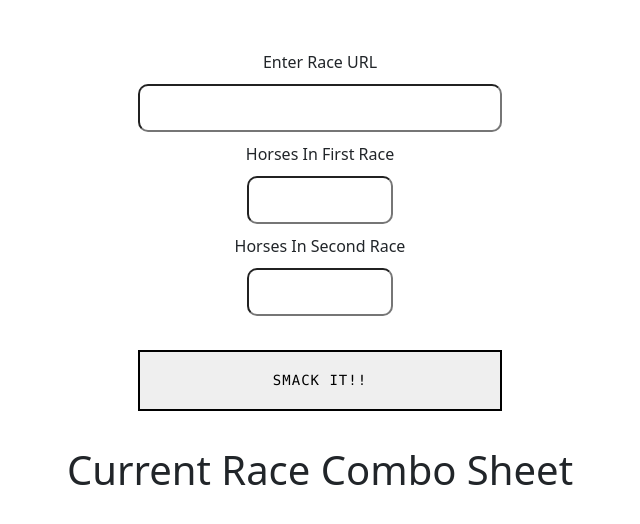
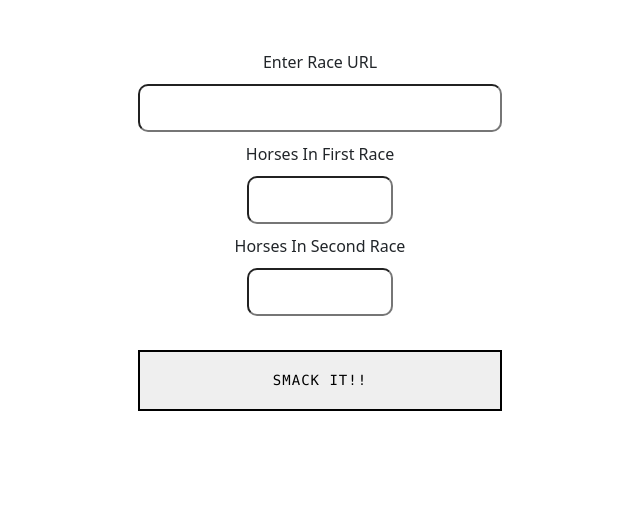
Before and after one commit to JordanMichele/doublesChart, a React (Create React App) app in the folder charting-frontend/: page / in a window 1280 px wide. Shown: the top 524 px of the page, without its empty margins (320-960 px from the left). Built offline with nearby package versions, Linux system fonts and the light colour scheme.

Commit message:
Update App.js

```diff
--- a/charting-frontend/src/App.js
+++ b/charting-frontend/src/App.js
@@ -253,7 +253,7 @@ render() {
       <div >
 
       <div className="currentRaceCombo">
-        <h1>Current Race Combo Sheet</h1>
+        <h1>{this.state.horseNumbers[0] !== undefined ? 'Current Race Combo Sheet' : ''}</h1>
         <div className="comboRow" style={{ gridTemplateColumns: this.state.cssCol }}>
           {this.state.horseNumbers.map((n, index) => (
              <div className={isNaN(this.state.colNumObj[index]) === false && this.state.colNumObj[index] > 0 ? 'comboBoxHit' : 'comboBox'}>
```
